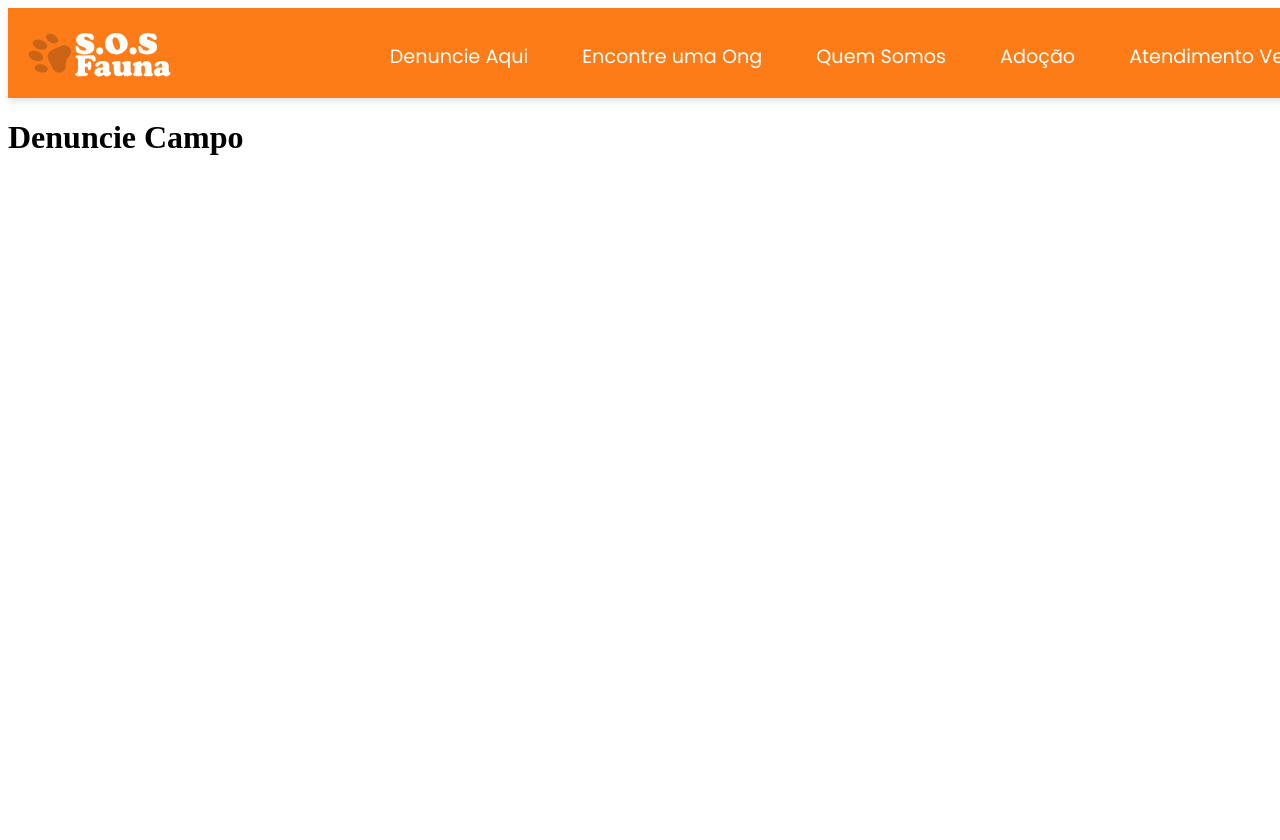
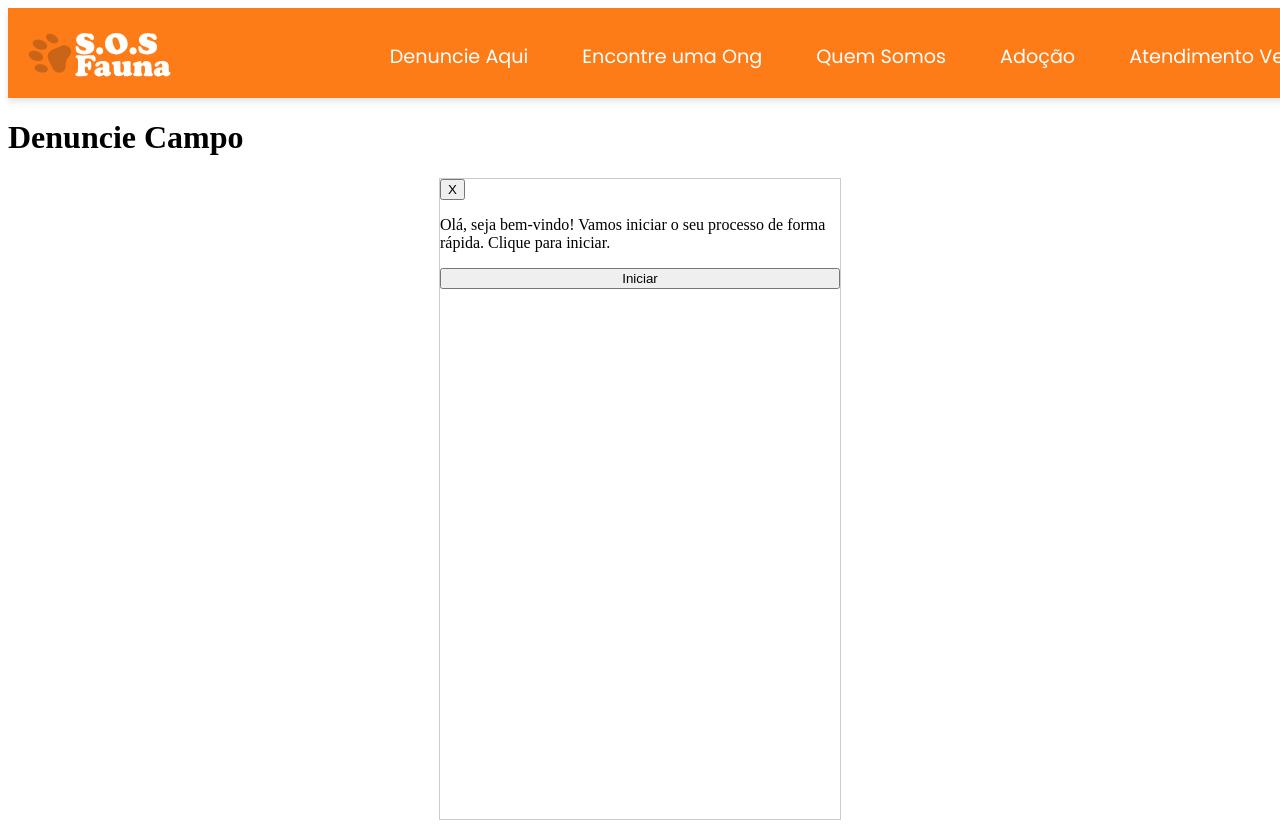
Before and after one commit to SOS-Fauna/front-end, a React app: page /Denuncie in a window 1280 px wide. Shown: the top 840 px of the page. Before the commit the page ends 800 px from the top, so only its background shows below. Built offline with nearby package versions, Linux system fonts and the light colour scheme; the HTML template or start-up script is replaced by a standard one.

Commit message:
inicio chat bot

```diff
--- a/src/components/chatbot/Chatbot.jsx
+++ b/src/components/chatbot/Chatbot.jsx
@@ -1,4 +1,5 @@
 import React, { useState } from 'react';
+import '../../styles/Chatbot.css'
 
 export function Chatbot() {
   const [etapa, setEtapa] = useState(0);
--- a/src/pages/Denuncie.jsx
+++ b/src/pages/Denuncie.jsx
@@ -1,3 +1,10 @@
+import { Chatbot } from "../components/chatbot/Chatbot";
+
 export default function Denuncie(){
-  return <h1>Denuncie Campo </h1>
+  return (
+    <>
+      <h1>Denuncie Campo </h1>
+      <Chatbot />
+    </>
+  )
 }
--- /dev/null
+++ b/src/styles/Chatbot.css
@@ -0,0 +1,30 @@
+/* Chat.css */
+.chat-container {
+    width: 90%; /* Largura relativa */
+    max-width: 400px; /* Largura máxima */
+    height: 80vh; /* Altura relativa à viewport */
+    border: 1px solid #ccc;
+    display: flex;
+    flex-direction: column;
+    margin: 20px auto; /* Centraliza o chat */
+  }
+
+  .chat-mensagens {
+    flex-grow: 1;
+    overflow-y: auto;
+    padding: 10px;
+  }
+
+  .chat-input {
+    display: flex;
+    padding: 10px;
+  }
+
+  .chat-input input {
+    flex-grow: 1;
+    padding: 5px;
+  }
+
+  .chat-input button {
+    padding: 5px 10px;
+  }
```
